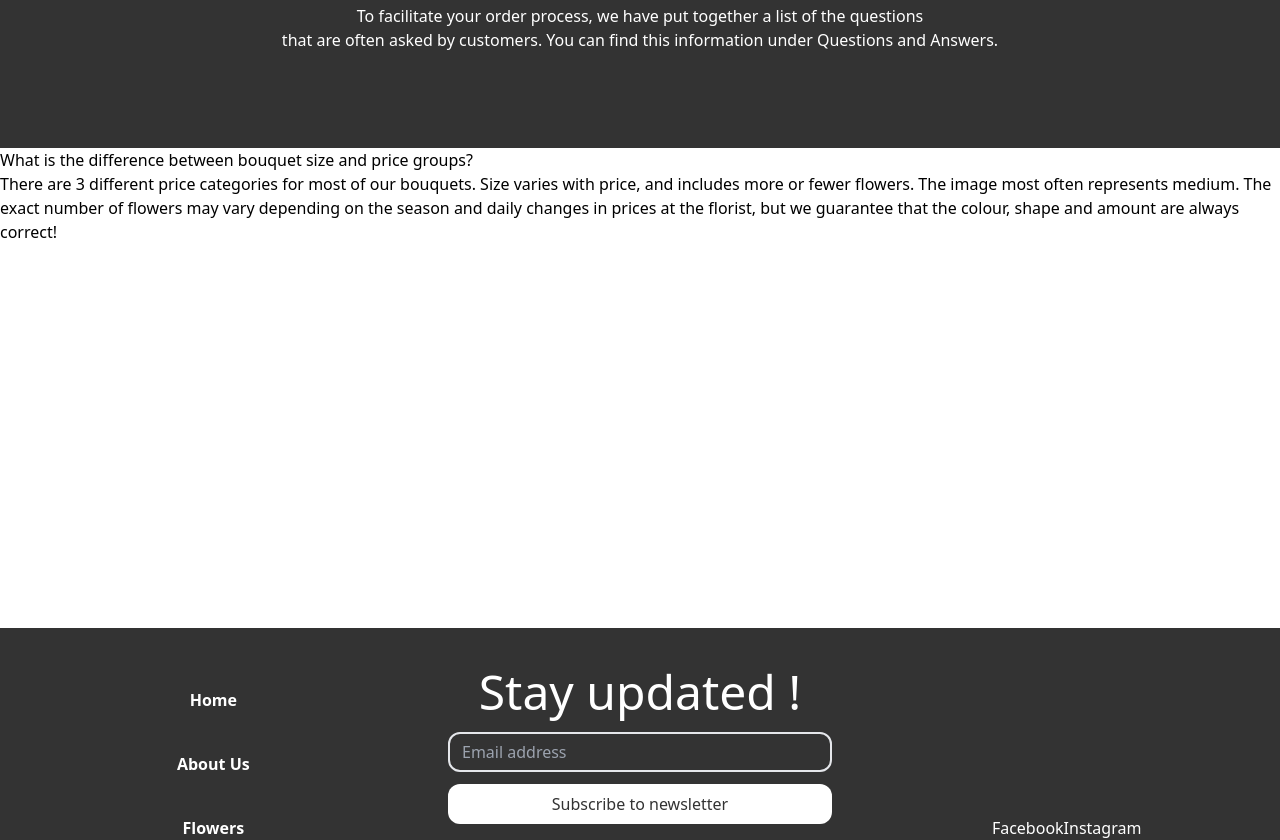
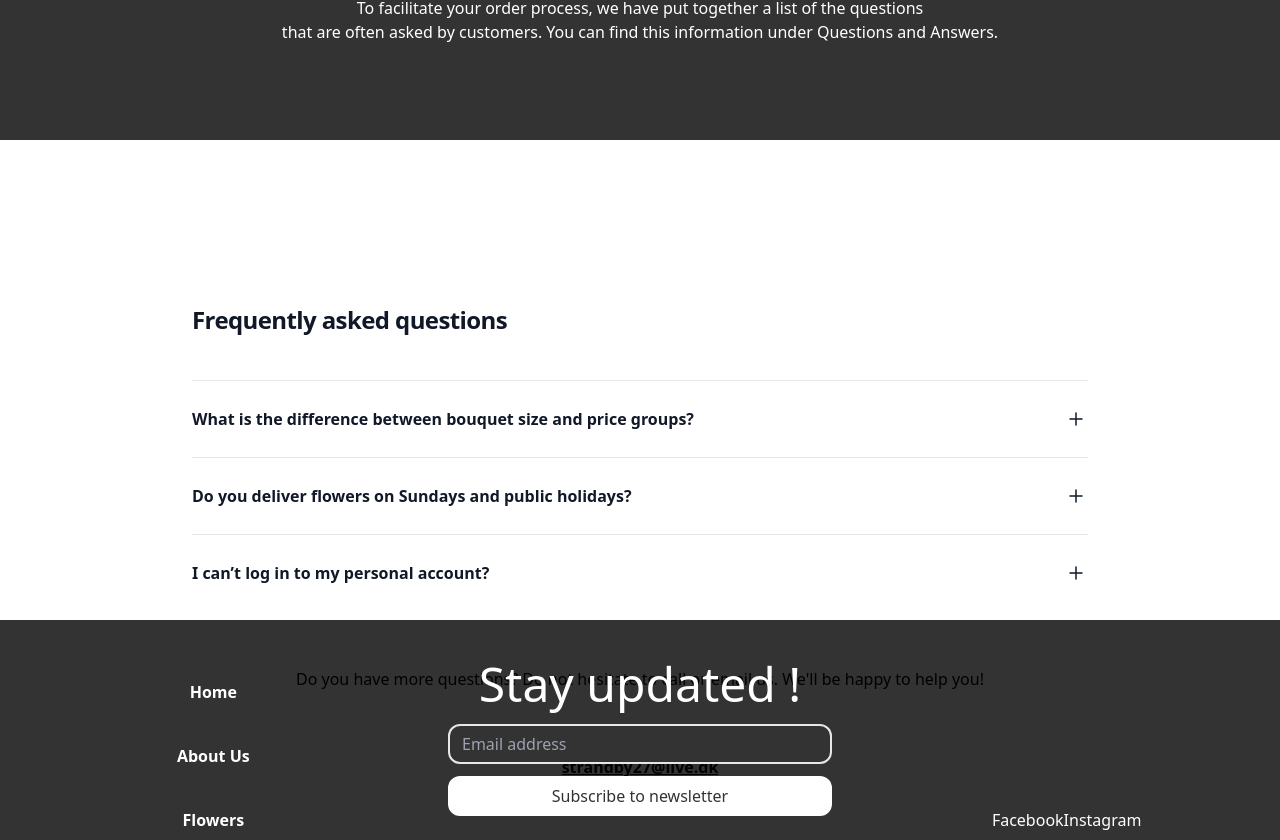
Before and after one commit to kaloyankolev13/strandby-blomster, a Vue app in the folder client/: page /help in a window 1280 px wide. Shown: the part 268-1108 px from the top of the page. Built offline with nearby package versions, Linux system fonts and the light colour scheme.

Commit message:
help page finished

```diff
--- a/client/src/components/FAQ.vue
+++ b/client/src/components/FAQ.vue
@@ -36,6 +36,11 @@
           </Disclosure>
         </dl>
       </div>
+      <div class='text-center pt-20'>
+      <p class='mb-10'>Do you have more questions? Do not hesitate to call or email us. We'll be happy to help you!</p>
+      <p class='font-bold'>75 13 82 23 </p>
+      <p class='font-bold underline'>strandby27@live.dk</p>
+    </div>
     </div>
   </div>
 </template>
@@ -46,10 +51,19 @@ import { MinusSmallIcon, PlusSmallIcon } from "@heroicons/vue/24/outline";
 
 const faqs = [
   {
-    question: "What's the best thing about Switzerland?",
+    question: "What is the difference between bouquet size and price groups?",
     answer:
-      "I don't know, but the flag is a big plus. Lorem ipsum dolor sit amet consectetur adipisicing elit. Quas cupiditate laboriosam fugiat.",
+      "here are 3 different price categories for most of our bouquets. Size varies with price, and includes more or fewer flowers. The image most often represents medium. The exact number of flowers may vary depending on the season and daily changes in prices at the florist, but we guarantee that the colour, shape and amount are always correct!",
   },
+  {
+    question:"Do you deliver flowers on Sundays and public holidays?",
+    answer:"We cannot guarantee delivery on Sundays and public holidays. In most major cities, however, there are a few shops that are open and can deliver on Sundays. For special holidays and anniversaries such as Mother's Day, most flower shops are open and can deliver."
+  },
+  {
+    question:"I can’t log in to my personal account?",
+    answer:"Check that you have filled in correct information. Otherwise, contact us and we will check your account."
+  },
+
   // More questions...
 ];
 </script>
--- a/client/src/components/NavigationBar.vue
+++ b/client/src/components/NavigationBar.vue
@@ -6,7 +6,7 @@
     >
       <router-link to="/" class="-m-1.5 p-1.5">
         <span class="sr-only">Strandby Blomster</span>
-        <img class="h-12 w-auto" src="../assets/logo.png" alt="" />
+        <img class="lg:h-10 h-7 w-auto" src="../assets/logo.png" alt="" />
       </router-link>
       <div class="flex lg:hidden">
         <button
--- a/client/src/views/HelpView.vue
+++ b/client/src/views/HelpView.vue
@@ -4,16 +4,12 @@
             <h1 class='text-4xl mb-10'>Help and FAQ</h1>
             <p >To facilitate your order process, we have put together a list of the questions <br> that are often asked by customers. You can find this information under Questions and Answers.</p>
         </div>
-        <div id='dropdown' class=' mx-auto'>
-            <button>What is the difference between bouquet size and price groups?</button>
-            <p>There are 3 different price categories for most of our bouquets. Size varies with price, and includes more or fewer flowers.
-The image most often represents medium. The exact number of flowers may vary depending on the season and daily changes in prices at the florist, but we guarantee that the colour, shape and amount are always correct!</p>
-        </div>
+            <FAQ/>
     </div>
 </template>
 
 <script setup>
-
+import FAQ from '@/components/FAQ.vue'
 </script>
 
 <style lang="scss" scoped>
```
